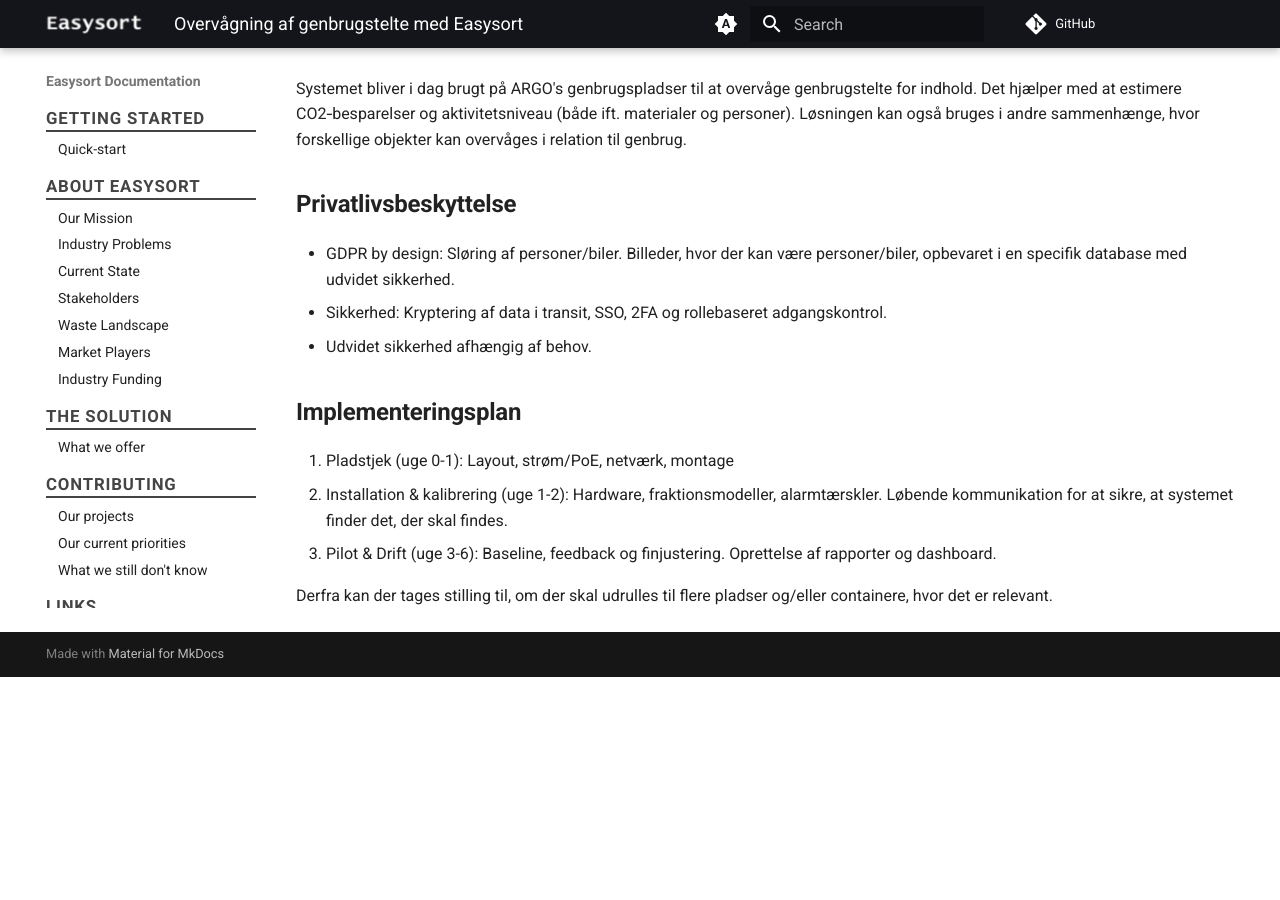
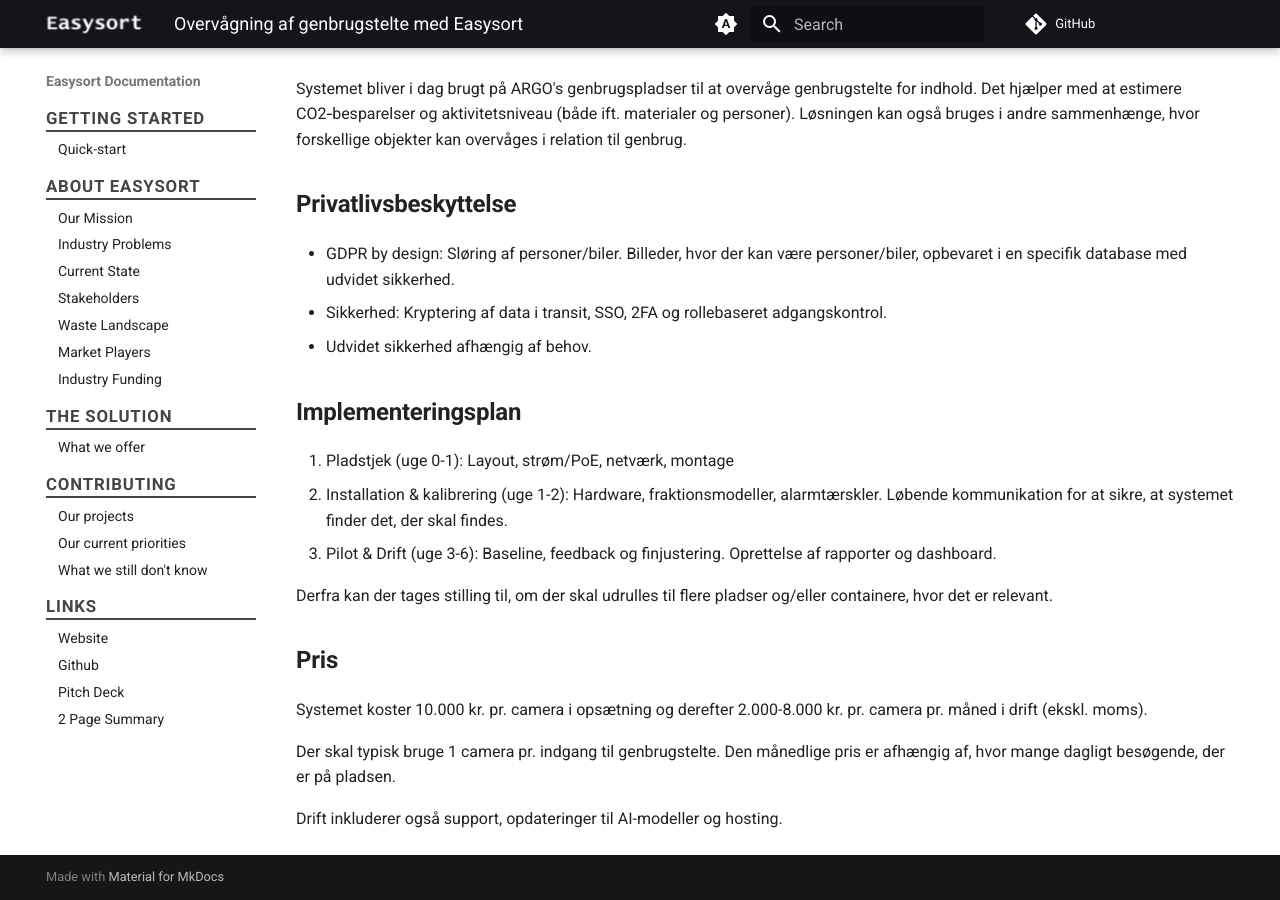
Before and after one commit to Easysort/Easysort, an MkDocs documentation site: the page built from docs/vestforbraending/genbrug.md, in a window 1280 px wide and 900 px high, scrolled down 1059 px. Built offline with MkDocs 1.6.1 and Material for MkDocs 9.7.7, drawn with Linux system fonts in a browser that asks for light colours; comment, search, counter and statistics services are not loaded; before the commit the page ends 1736 px from its top, so only the background shows below that.

Commit message:
added price

```diff
--- a/docs/vestforbraending/genbrug.md
+++ b/docs/vestforbraending/genbrug.md
@@ -36,3 +36,11 @@ Systemet bliver i dag brugt på ARGO's genbrugspladser til at overvåge genbrugs
 3. Pilot & Drift (uge 3-6): Baseline, feedback og finjustering. Oprettelse af rapporter og dashboard.
 
 Derfra kan der tages stilling til, om der skal udrulles til flere pladser og/eller containere, hvor det er relevant.
+
+## Pris
+
+Systemet koster 10.000 kr. pr. camera i opsætning og derefter 2.000-8.000 kr. pr. camera pr. måned i drift (ekskl. moms).
+
+Der skal typisk bruge 1 camera pr. indgang til genbrugstelte. Den månedlige pris er afhængig af, hvor mange dagligt besøgende, der er på pladsen.
+
+Drift inkluderer også support, opdateringer til AI-modeller og hosting.
```
Also changed, not shown: docs/vestforbraending/container.md (+8 -0 lines).
